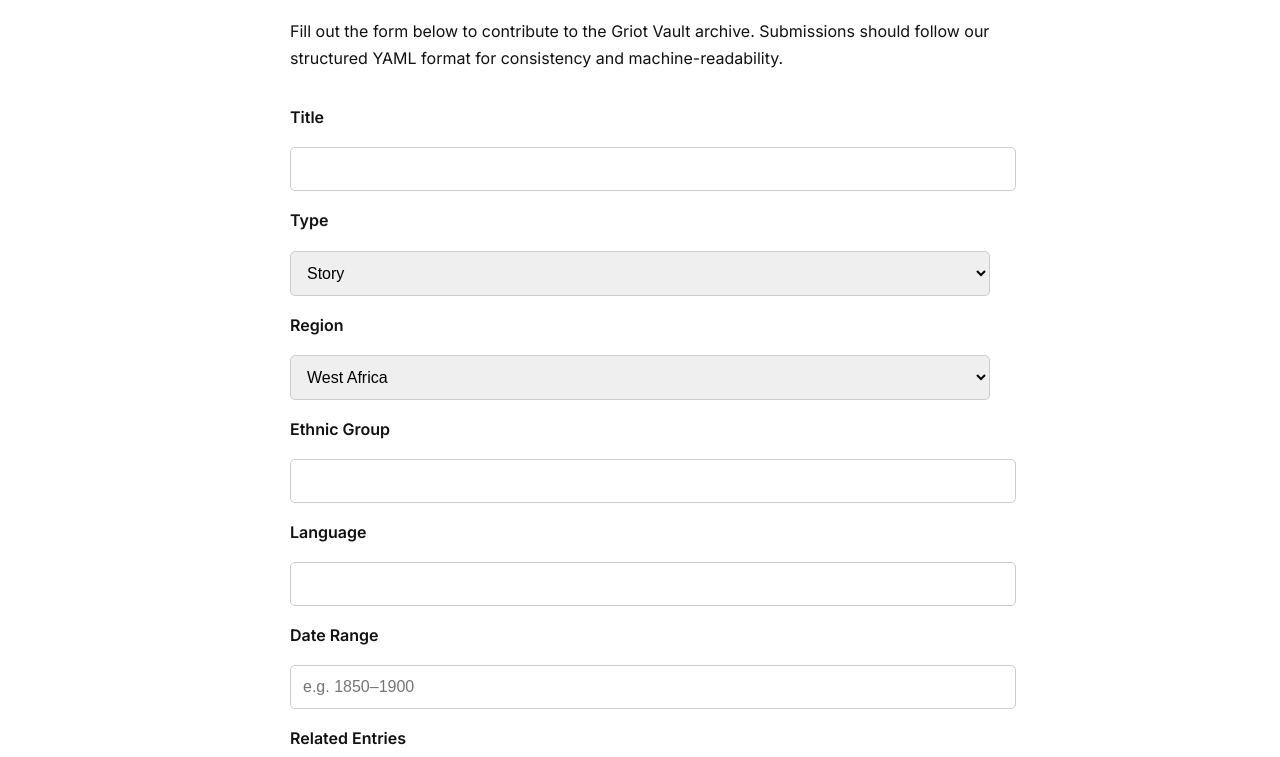
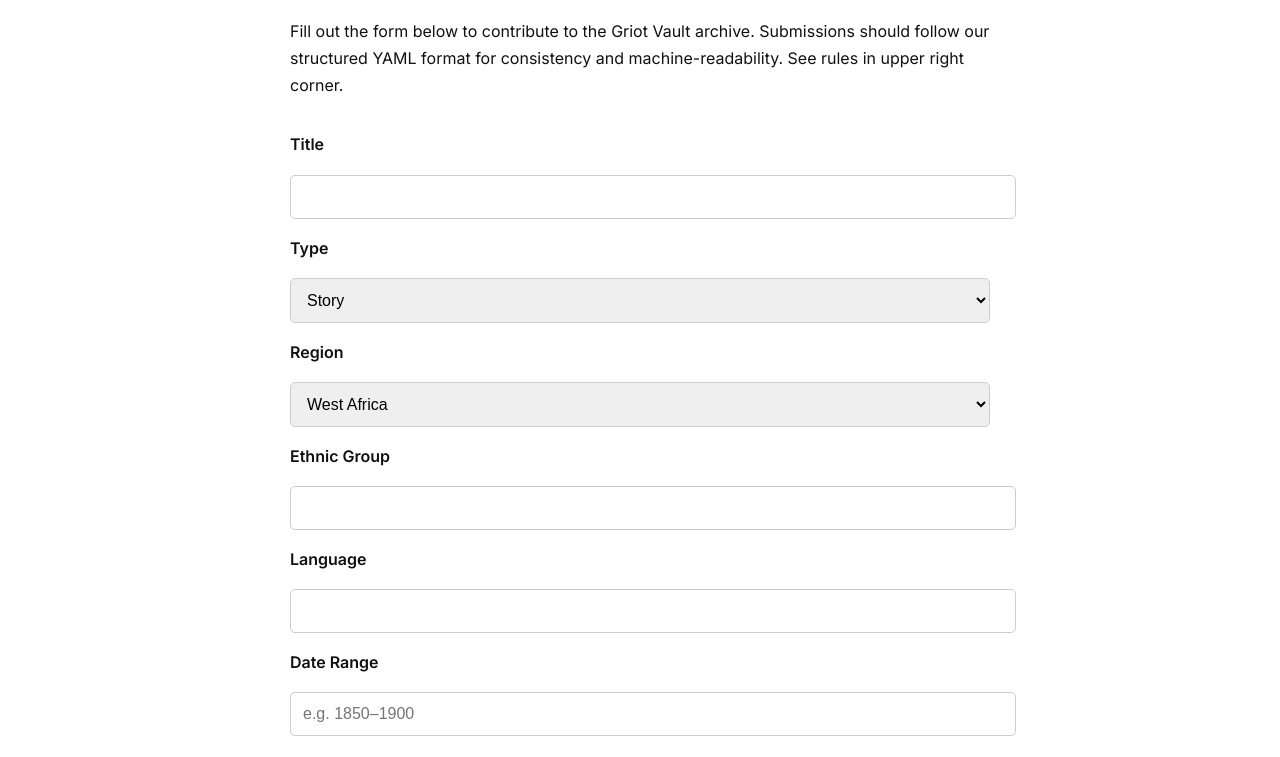
Before and after one commit to MuseLegal/griotvaultsite, a plain HTML site: page docs/note.html in a window 1280 px wide. Shown: the part 189-946 px from the top of the page. Drawn offline with Linux system fonts and the light colour scheme.

Commit message:
Update note.html

```diff
--- a/docs/note.html
+++ b/docs/note.html
@@ -108,7 +108,7 @@
   </nav>
   <main>
     <h1>Submit a Note</h1>
-    <p>Fill out the form below to contribute to the Griot Vault archive. Submissions should follow our structured YAML format for consistency and machine-readability.</p>
+    <p>Fill out the form below to contribute to the Griot Vault archive. Submissions should follow our structured YAML format for consistency and machine-readability. See rules in upper right corner.</p>
 
     <form action="mailto:griotvault@proton.me" method="post" enctype="text/plain">
       <label for="title">Title</label>
```
